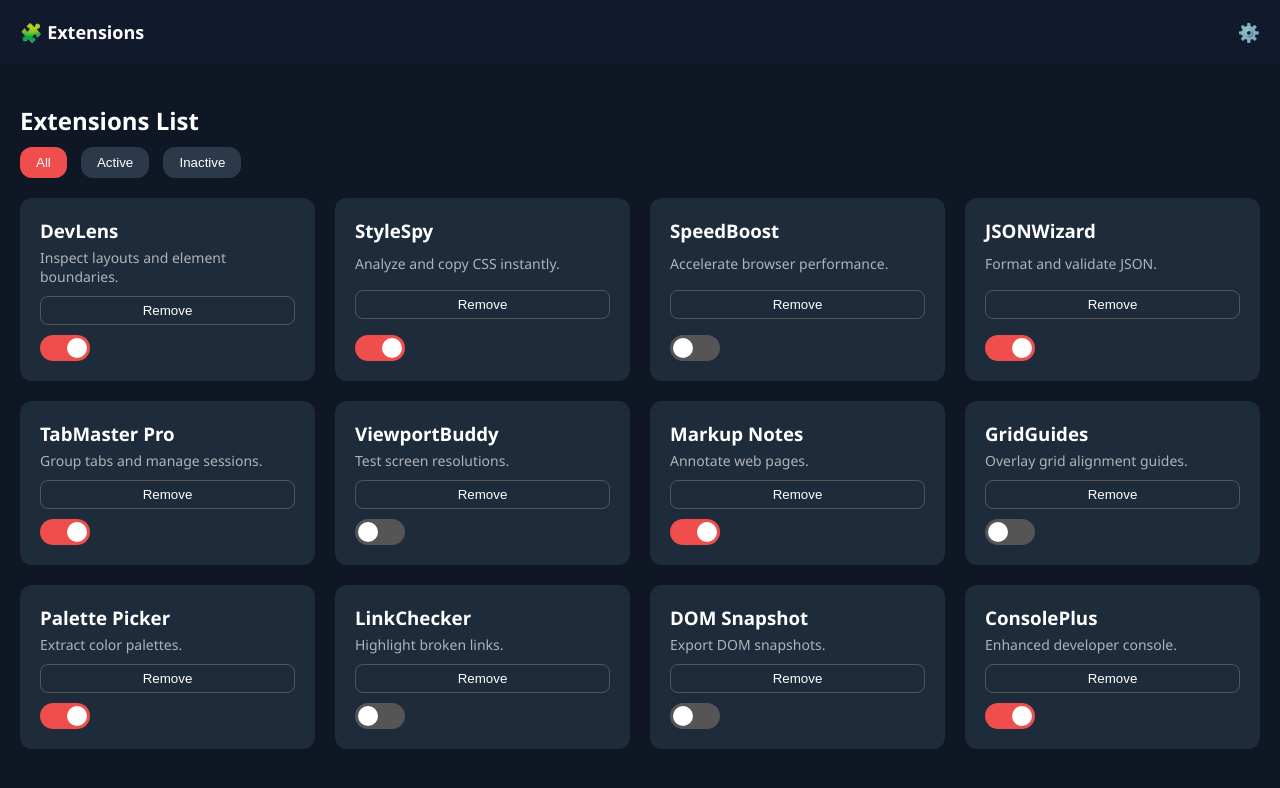
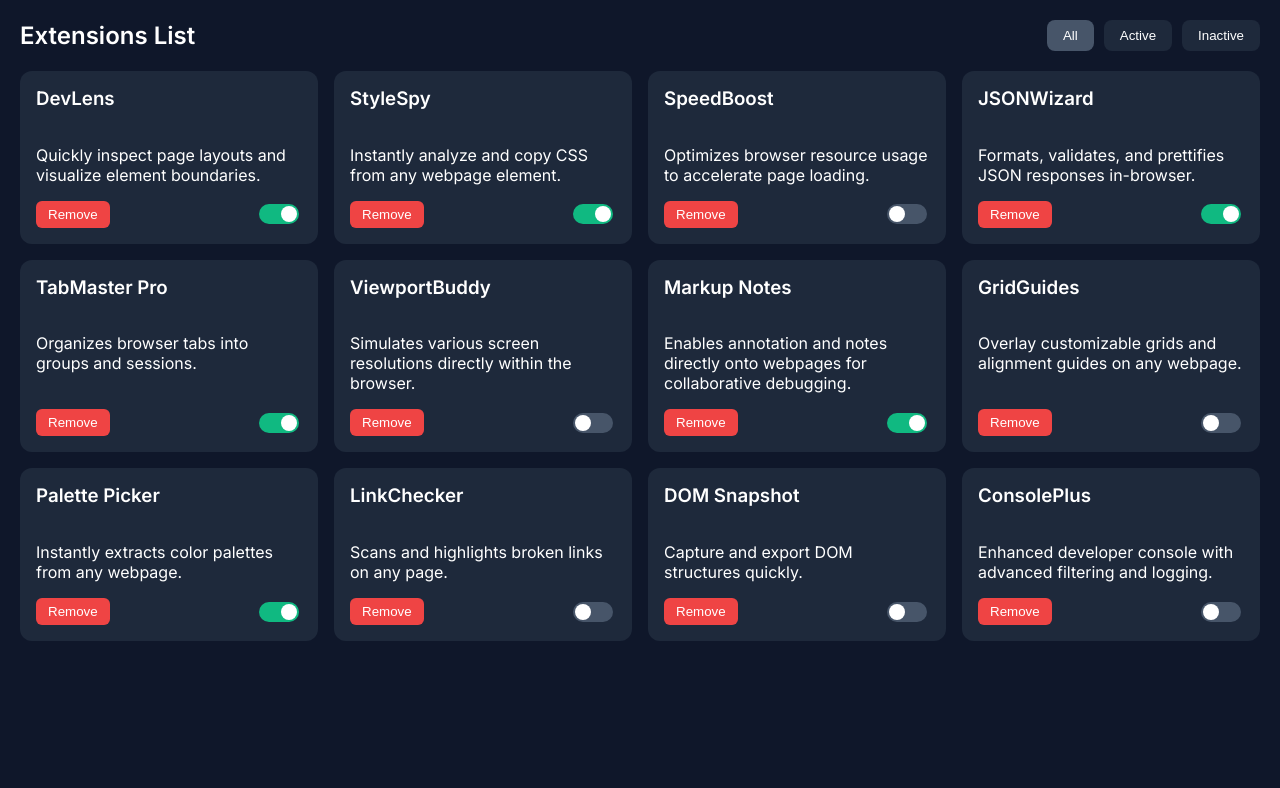
Before and after one commit to Sumitraj02006/day-1-hw, a plain HTML site: page index.html in a window 1280 px wide. Drawn offline with Linux system fonts and the light colour scheme.

Commit message:
css and js change

```diff
--- a/color.css
+++ b/color.css
@@ -1,132 +1,104 @@
-:root {
-    --bg: #0f1624;
-    --card-bg: #1e2b3a;
-    --text: #fff;
-    --text-muted: #b0b3b8;
-    --accent: #f04d4d;
-    --toggle-on: #f04d4d;
-    --toggle-off: #555;
-    --radius: 12px;
+* {
+  box-sizing: border-box;
 }
-
 body {
   margin: 0;
-    font-family: 'Segoe UI', sans-serif;
-    background: var(--bg);
-    color: var(--text);
+  font-family: 'Inter', sans-serif;
+  background: #0f172a;
+  color: white;
+  padding: 20px;
 }
-
-  .topbar {
+.header {
   display: flex;
   justify-content: space-between;
   align-items: center;
-    padding: 20px;
-    background: #111a2c;
-    font-size: 18px;
-  }
-
-  .logo {
-    font-weight: bold;
-  }
-
-  .settings-icon {
-    cursor: pointer;
-  }
-
-  .container {
-    padding: 20px;
-  }
-
-  h2 {
-    margin-bottom: 10px;
-  }
-
-  .filters {
   margin-bottom: 20px;
 }
-
-  .filter-btn {
-    background: #2c394b;
-    color: var(--text);
+.header h1 {
+  margin: 0;
+  font-size: 24px;
+}
+.filters {
+  display: flex;
+  gap: 10px;
+}
+.filters button {
+  background: #1e293b;
+  color: white;
   border: none;
   padding: 8px 16px;
-    margin-right: 10px;
-    border-radius: var(--radius);
+  border-radius: 8px;
   cursor: pointer;
+  transition: background 0.3s;
 }
-
-  .filter-btn.active {
-    background: var(--accent);
+.filters button:hover,
+.filters button.active {
+  background: #475569;
 }
-
 .grid {
   display: grid;
-    grid-template-columns: repeat(auto-fit, minmax(250px, 1fr));
-    gap: 20px;
+  grid-template-columns: repeat(auto-fit, minmax(260px, 1fr));
+  gap: 16px;
 }
-
 .card {
-    background: var(--card-bg);
-    padding: 20px;
-    border-radius: var(--radius);
+  background: #1e293b;
+  padding: 16px;
+  border-radius: 12px;
   display: flex;
   flex-direction: column;
   justify-content: space-between;
-    transition: 0.3s;
-    position: relative;
+  transition: transform 0.2s;
 }
-
+.card:hover {
+  transform: translateY(-4px);
+}
 .card h3 {
-    margin: 0 0 5px 0;
+  margin-top: 0;
 }
-
 .card p {
-    margin: 0 0 10px;
-    color: var(--text-muted);
-    font-size: 14px;
+  flex-grow: 1;
 }
-
+.actions {
+  display: flex;
+  justify-content: space-between;
+  align-items: center;
+}
 .remove-btn {
-    background: transparent;
-    color: var(--text);
-    border: 1px solid #555;
-    padding: 6px 10px;
-    border-radius: 8px;
-    cursor: pointer;
-    margin-bottom: 10px;
-    transition: 0.3s;
-  }
-
-  .remove-btn:hover {
-    background: var(--accent);
-    border-color: var(--accent);
-  }
-
-  .toggle-switch {
-    width: 50px;
-    height: 26px;
-    border-radius: 13px;
-    background: var(--toggle-off);
-    position: relative;
+  background: #ef4444;
+  color: white;
+  border: none;
+  padding: 6px 12px;
+  border-radius: 6px;
   cursor: pointer;
   transition: background 0.3s;
 }
-
-  .toggle-switch.active {
-    background: var(--toggle-on);
+.remove-btn:hover {
+  background: #dc2626;
 }
-
-  .toggle-circle {
-    width: 20px;
+.toggle {
+  appearance: none;
+  width: 40px;
   height: 20px;
-    background: #fff;
+  background: #475569;
+  border-radius: 20px;
+  position: relative;
+  cursor: pointer;
+  outline: none;
+}
+.toggle:checked {
+  background: #10b981;
+}
+.toggle::before {
+  content: '';
+  position: absolute;
+  width: 16px;
+  height: 16px;
+  background: white;
   border-radius: 50%;
-    position: absolute;
-    top: 3px;
-    left: 3px;
+  top: 2px;
+  left: 2px;
   transition: transform 0.3s;
 }
-
-  .toggle-switch.active .toggle-circle {
-    transform: translateX(24px);
+.toggle:checked::before {
+  transform: translateX(20px);
 }
--- a/fun.js
+++ b/fun.js
@@ -1,65 +1,61 @@
 const extensions = [
-    { name: "DevLens", description: "Inspect layouts and element boundaries.", active: true },
-    { name: "StyleSpy", description: "Analyze and copy CSS instantly.", active: true },
-    { name: "SpeedBoost", description: "Accelerate browser performance.", active: false },
-    { name: "JSONWizard", description: "Format and validate JSON.", active: true },
-    { name: "TabMaster Pro", description: "Group tabs and manage sessions.", active: true },
-    { name: "ViewportBuddy", description: "Test screen resolutions.", active: false },
-    { name: "Markup Notes", description: "Annotate web pages.", active: true },
-    { name: "GridGuides", description: "Overlay grid alignment guides.", active: false },
-    { name: "Palette Picker", description: "Extract color palettes.", active: true },
-    { name: "LinkChecker", description: "Highlight broken links.", active: false },
-    { name: "DOM Snapshot", description: "Export DOM snapshots.", active: false },
-    { name: "ConsolePlus", description: "Enhanced developer console.", active: true },
+  { name: 'DevLens', desc: 'Quickly inspect page layouts and visualize element boundaries.', active: true },
+  { name: 'StyleSpy', desc: 'Instantly analyze and copy CSS from any webpage element.', active: true },
+  { name: 'SpeedBoost', desc: 'Optimizes browser resource usage to accelerate page loading.', active: false },
+  { name: 'JSONWizard', desc: 'Formats, validates, and prettifies JSON responses in-browser.', active: true },
+  { name: 'TabMaster Pro', desc: 'Organizes browser tabs into groups and sessions.', active: true },
+  { name: 'ViewportBuddy', desc: 'Simulates various screen resolutions directly within the browser.', active: false },
+  { name: 'Markup Notes', desc: 'Enables annotation and notes directly onto webpages for collaborative debugging.', active: true },
+  { name: 'GridGuides', desc: 'Overlay customizable grids and alignment guides on any webpage.', active: false },
+  { name: 'Palette Picker', desc: 'Instantly extracts color palettes from any webpage.', active: true },
+  { name: 'LinkChecker', desc: 'Scans and highlights broken links on any page.', active: false },
+  { name: 'DOM Snapshot', desc: 'Capture and export DOM structures quickly.', active: false },
+  { name: 'ConsolePlus', desc: 'Enhanced developer console with advanced filtering and logging.', active: false }
 ];
 
-  const container = document.getElementById("extensionGrid");
-  let currentFilter = "all";
+const grid = document.getElementById('extensionsGrid');
+const buttons = document.querySelectorAll('.filter-btn');
 
-  function renderExtensions(filter = "all") {
-    container.innerHTML = "";
-
-    const filtered = extensions.filter(ext => {
-      if (filter === "all") return true;
-      if (filter === "active") return ext.active;
-      if (filter === "inactive") return !ext.active;
-    });
-
+function renderExtensions(filter = 'all') {
+  grid.innerHTML = '';
+  const filtered = extensions.filter(ext =>
+    filter === 'all' || (filter === 'active' && ext.active) || (filter === 'inactive' && !ext.active)
+  );
   filtered.forEach((ext, index) => {
-      const card = document.createElement("div");
-      card.className = "card";
-
+    const card = document.createElement('div');
+    card.className = 'card';
     card.innerHTML = `
       <h3>${ext.name}</h3>
-        <p>${ext.description}</p>
+      <p>${ext.desc}</p>
+      <div class="actions">
         <button class="remove-btn" onclick="removeExtension(${index})">Remove</button>
-        <div class="toggle-switch ${ext.active ? 'active' : ''}" onclick="toggleExtension(${index})">
-          <div class="toggle-circle"></div>
+        <input type="checkbox" class="toggle" ${ext.active ? 'checked' : ''} onchange="toggleActive(${index})">
       </div>
     `;
-
-      container.appendChild(card);
+    grid.appendChild(card);
   });
-  }
-
-  function toggleExtension(index) {
-    extensions[index].active = !extensions[index].active;
-    renderExtensions(currentFilter);
 }
 
 function removeExtension(index) {
   extensions.splice(index, 1);
-    renderExtensions(currentFilter);
+  renderExtensions(getCurrentFilter());
 }
 
-  function filter(type) {
-    currentFilter = type;
-    document.querySelectorAll(".filter-btn").forEach(btn => btn.classList.remove("active"));
-
-    const filterIndex = type === "all" ? 0 : type === "active" ? 1 : 2;
-    document.querySelectorAll(".filter-btn")[filterIndex].classList.add("active");
-
-    renderExtensions(type);
+function toggleActive(index) {
+  extensions[index].active = !extensions[index].active;
+  renderExtensions(getCurrentFilter());
 }
 
+function getCurrentFilter() {
+  return document.querySelector('.filter-btn.active').dataset.filter;
+}
+
+buttons.forEach(btn => {
+  btn.addEventListener('click', () => {
+    buttons.forEach(b => b.classList.remove('active'));
+    btn.classList.add('active');
+    renderExtensions(btn.dataset.filter);
+  });
+});
+
 renderExtensions();
--- a/index.html
+++ b/index.html
@@ -1,29 +1,26 @@
 <!DOCTYPE html>
 <html lang="en">
 <head>
-  <meta charset="UTF-8" />
-  <meta name="viewport" content="width=device-width, initial-scale=1.0"/>
-  <title>Extensions Manager</title>
-  <link rel="stylesheet" href="color.css" />
+  <meta charset="UTF-8">
+  <meta name="viewport" content="width=device-width, initial-scale=1.0">
+  <title>Extensions Dashboard</title>
+  <link rel="stylesheet" href="color.css">
+
+  <link href="https://fonts.googleapis.com/css2?family=Inter:wght@400;600&display=swap" rel="stylesheet">
 </head>
 <body>
+  <div class="header">
+    <h1>Extensions List</h1>
+    <div class="filters">
+      <button class="filter-btn active" data-filter="all">All</button>
+      <button class="filter-btn" data-filter="active">Active</button>
+      <button class="filter-btn" data-filter="inactive">Inactive</button>
+    </div>
+  </div>
+  <div class="grid" id="extensionsGrid">
+    <!-- Extensions will be rendered here -->
+  </div>
+  <script src="fun.js"></script>
 
-  <header class="topbar">
-    <div class="logo">🧩 Extensions</div>
-    <div class="settings-icon">⚙️</div>
-  </header>
-
-  <main class="container">
-    <h2>Extensions List</h2>
-    <div class="filters">
-      <button class="filter-btn active" onclick="filter('all')">All</button>
-      <button class="filter-btn" onclick="filter('active')">Active</button>
-      <button class="filter-btn" onclick="filter('inactive')">Inactive</button>
-    </div>
-
-    <div class="grid" id="extensionGrid"></div>
-  </main>
-
-  <script src="fun.js"></script>
 </body>
 </html>
```
Lines whose indentation alone changed are shown as unchanged.
